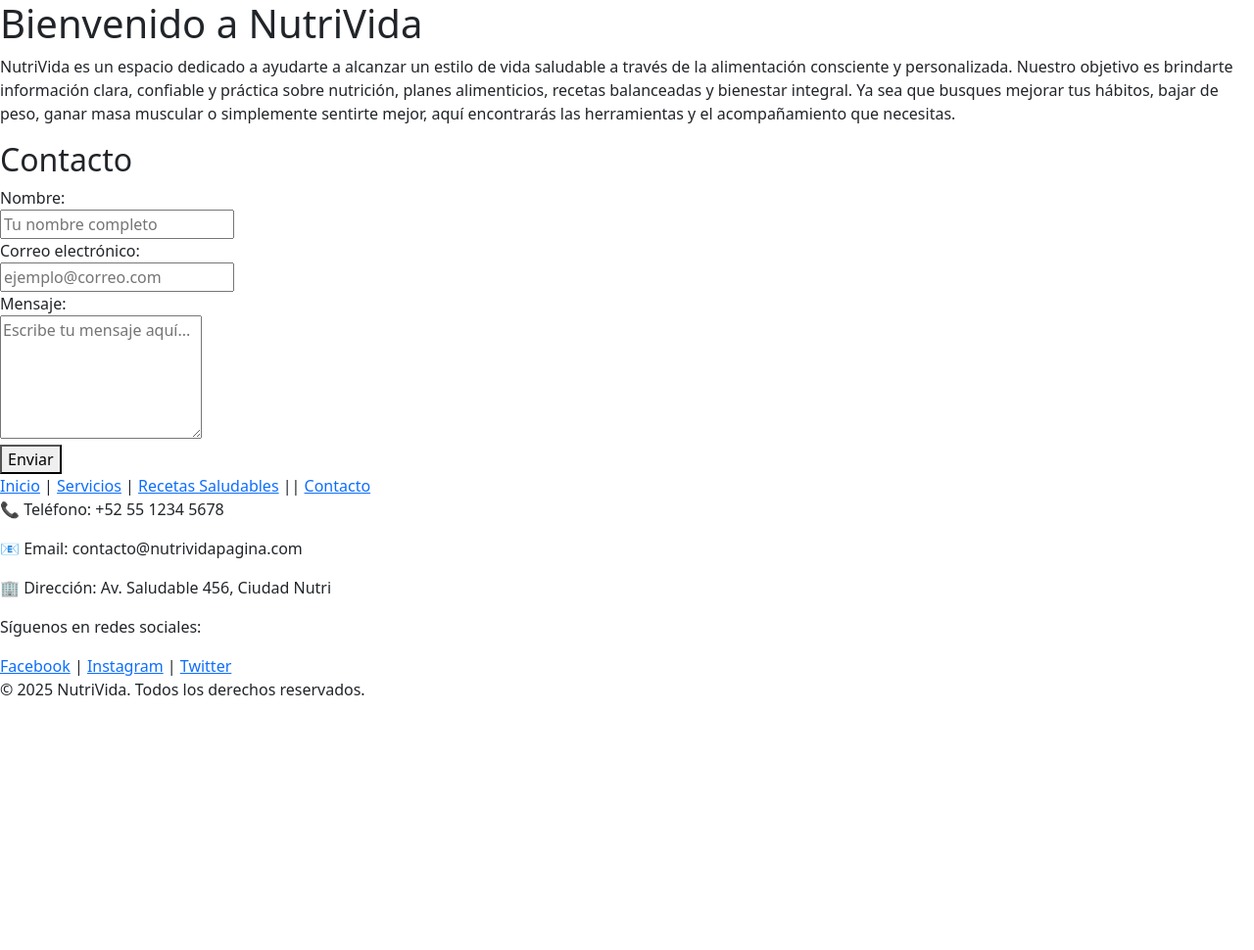
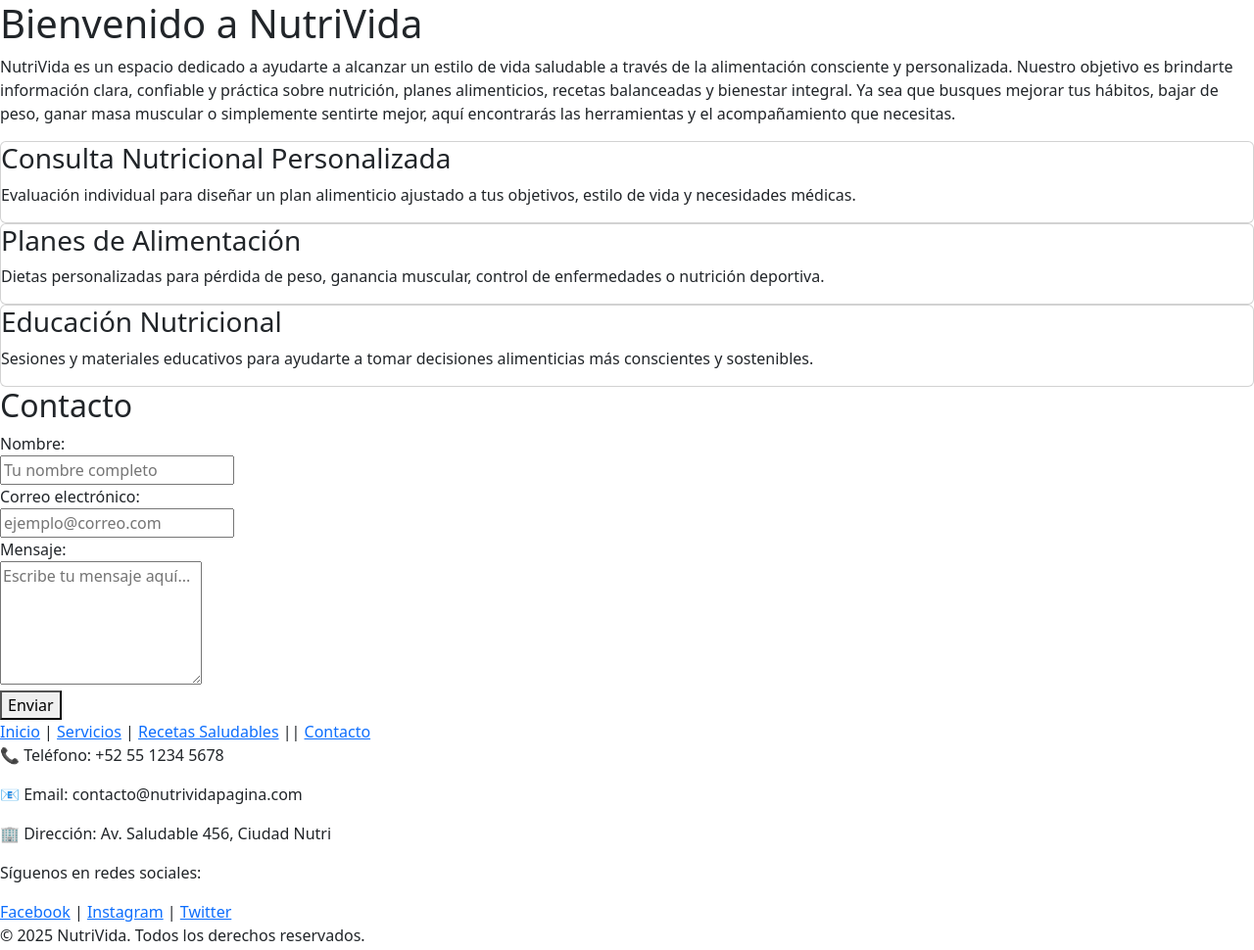
Before and after one commit to CesarBuenrostro/achu, a plain HTML site: page index.html in a window 1280 px wide. Shown: the whole page at 98% size. Before the commit the page ends 800 px from the top, so only its background shows below. Drawn offline with nearby package versions, Linux system fonts and the light colour scheme.

Commit message:
se agregaron los card y info de los servicios

```diff
--- a/index.html
+++ b/index.html
@@ -15,6 +15,22 @@
      planes alimenticios, recetas balanceadas y bienestar integral. Ya sea que busques mejorar tus hábitos, bajar de peso, ganar masa muscular o simplemente sentirte mejor, aquí encontrarás las herramientas y el acompañamiento que necesitas.</p>
     </div>
 
+
+    <div class="info-cards"> <!-- Aqui van cards con información de nuestros servicios -->
+         <div class="card">
+    <h3>Consulta Nutricional Personalizada</h3>
+    <p>Evaluación individual para diseñar un plan alimenticio ajustado a tus objetivos, estilo de vida y necesidades médicas.</p>
+  </div>
+
+    <div class="card">
+    <h3>Planes de Alimentación</h3>
+    <p>Dietas personalizadas para pérdida de peso, ganancia muscular, control de enfermedades o nutrición deportiva.</p>
+  </div>
+
+  <div class="card">
+    <h3>Educación Nutricional</h3>
+    <p>Sesiones y materiales educativos para ayudarte a tomar decisiones alimenticias más conscientes y sostenibles.</p>
+  </div>
 
     </div>
 
```
